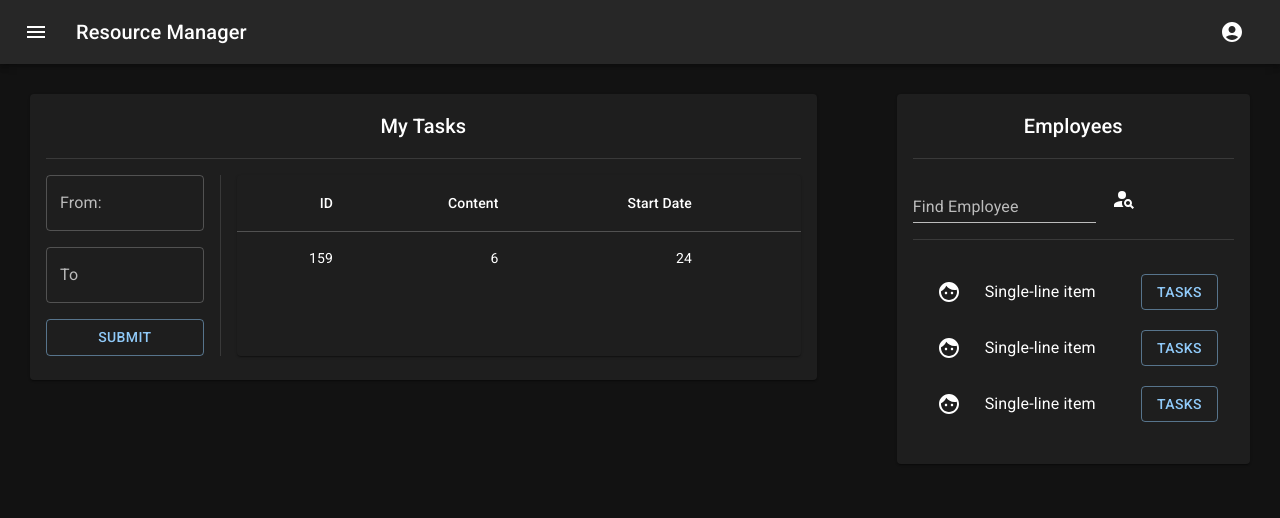
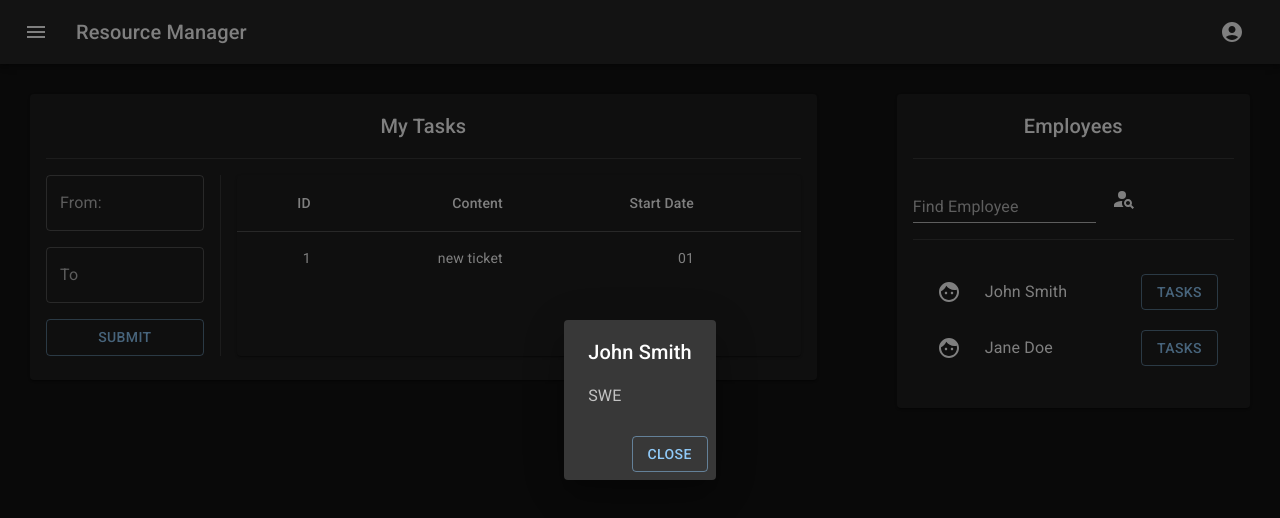
Before and after one commit to dexterwilliams96/Demo, a React (Create React App) app in the folder demo-frontend/: page / in a window 1280 px wide. Both pictures are taken after a click on the button 948 px from the left and 292 px from the top of the page. Shown: the top 518 px of the page. Built offline with nearby package versions, Linux system fonts and the light colour scheme.

Commit message:
Added profile dialog

```diff
--- a/demo-frontend/src/App.js
+++ b/demo-frontend/src/App.js
@@ -12,12 +12,32 @@ import TaskTable from "./TaskTable";
 import TeamList from "./TeamList";
 import Stack from "@mui/material/Stack";
 import Typography from "@mui/material/Typography";
+import ProfileDialog from "./ProfileDialog"
+
 
 function App() {
   const [drawOpen, setDrawOpen] = React.useState(true);
+  const [open, setOpen] = React.useState(false);
+  const [tasks, setTasks] = React.useState([{id: "1", content: "new ticket", startDate: "01", endDate: "02"}]);
+  const [employees, setEmployees] = React.useState([{name:"John Smith", bio:"SWE"}, {name:"Jane Doe", bio:"SWE"}]);
+  const [text, setText] = React.useState("")
+  const [title, setTitle] = React.useState("")
+
+  const handleClickOpen = () => {
+    setOpen(true);
+  };
+
+  const handleClose = () => {
+    setOpen(false);
+  };
 
   const handleDrawerChange = () => {
     setDrawOpen(!drawOpen);
+  };
+
+  const handleTextChange = (text, title) => {
+    setText(text);
+    setTitle(title);
   };
 
   const items = ["Home", "Settings"];
@@ -33,6 +53,12 @@ function App() {
         />
       </Box>
       <div className="App" style={{ padding: 30 }}>
+        <ProfileDialog
+          open={open}
+          handleClose={handleClose}
+          text={text}
+          title={title}
+        />
         <Box sx={{ flexGrow: 1 }}>
           <Grid container spacing={10} justify="center">
             <Grid item xs={8}>
@@ -54,7 +80,7 @@ function App() {
                       divider={<Divider orientation="vertical" flexItem />}
                     >
                       <DateToFromPicker />
-                      <TaskTable />
+                      <TaskTable tasks={tasks}/>
                     </Stack>
                   </Stack>
                 </CardContent>
@@ -63,7 +89,7 @@ function App() {
             <Grid item xs={4}>
               <Card>
                 <CardContent>
-                  <TeamList />
+                  <TeamList handleProfile={handleClickOpen} handleBio={handleTextChange} employees={employees}/>
                 </CardContent>
               </Card>
             </Grid>
--- /dev/null
+++ b/demo-frontend/src/Profile.js
@@ -0,0 +1,23 @@
+import ListItem from "@mui/material/ListItem";
+import ListItemAvatar from "@mui/material/ListItemAvatar";
+import ListItemText from "@mui/material/ListItemText";
+import IconButton from '@mui/material/IconButton';
+import FaceIcon from "@mui/icons-material/Face";
+import Button from '@mui/material/Button';
+
+export default function Profile({ handleBio, handleProfile, employee }) {
+
+return (
+            <ListItem>
+            <ListItemAvatar>
+              <IconButton aria-label="profile" onClick={() => {
+    handleBio(employee.bio, employee.name);handleProfile();
+  }}>
+                <FaceIcon />
+              </IconButton>
+            </ListItemAvatar>
+            <ListItemText primary={employee.name} secondary={null} />
+            <Button variant="outlined">Tasks</Button>
+          </ListItem>
+          );
+}
--- /dev/null
+++ b/demo-frontend/src/ProfileDialog.js
@@ -0,0 +1,39 @@
+import Button from '@mui/material/Button';
+import Dialog from '@mui/material/Dialog';
+import DialogActions from '@mui/material/DialogActions';
+import DialogContent from '@mui/material/DialogContent';
+import DialogContentText from '@mui/material/DialogContentText';
+import DialogTitle from '@mui/material/DialogTitle';
+import * as React from "react";
+import { useEffect } from "react";
+
+export default function ProfileDialog({ open, handleClose, text, title }) {
+const [bio, setBio] = React.useState("");
+const [header, setHeader] = React.useState("");
+
+useEffect(() => {
+    setBio(text);
+  }, [text]);
+
+  useEffect(() => {
+    setHeader(title);
+  }, [title]);
+
+return(
+     <Dialog
+        open={open}
+        keepMounted
+        onClose={handleClose}
+        aria-describedby="profile-dialog"
+      >
+        <DialogTitle>{header}</DialogTitle>
+        <DialogContent>
+          <DialogContentText id="profile-dialog-description">
+            {bio}
+          </DialogContentText>
+        </DialogContent>
+        <DialogActions>
+          <Button variant="outlined" onClick={handleClose}>Close</Button>
+        </DialogActions>
+      </Dialog>);
+      }
--- a/demo-frontend/src/TaskTable.js
+++ b/demo-frontend/src/TaskTable.js
@@ -7,15 +7,7 @@ import TableHead from '@mui/material/TableHead';
 import TableRow from '@mui/material/TableRow';
 import Paper from '@mui/material/Paper';
 
-function createData(id, content, startDate, endDate) {
-  return { id, content, startDate, endDate };
-}
-
-const rows = [
-  createData(159, 6.0, 24, 4.0)
-];
-
-export default function TaskTable() {
+export default function TaskTable({ tasks }) {
   return (
     <TableContainer component={Paper}>
       <Table sx={{ minWidth: 650 }} aria-label="simple table">
@@ -28,7 +20,7 @@ export default function TaskTable() {
           </TableRow>
         </TableHead>
         <TableBody>
-          {rows.map((row) => (
+          {tasks.map((row) => (
             <TableRow
               key={row.name}
               sx={{ '&:last-child td, &:last-child th': { border: 0 } }}
--- a/demo-frontend/src/TeamList.js
+++ b/demo-frontend/src/TeamList.js
@@ -1,27 +1,14 @@
 import List from "@mui/material/List";
-import ListItem from "@mui/material/ListItem";
-import ListItemAvatar from "@mui/material/ListItemAvatar";
-import ListItemText from "@mui/material/ListItemText";
 import Typography from "@mui/material/Typography";
-import Avatar from "@mui/material/Avatar";
-import FaceIcon from "@mui/icons-material/Face";
 import * as React from "react";
 import Stack from "@mui/material/Stack";
 import Divider from "@mui/material/Divider";
-import Button from '@mui/material/Button';
 import TextField from '@mui/material/TextField';
 import PersonSearchIcon from '@mui/icons-material/PersonSearch';
 import IconButton from '@mui/material/IconButton';
+import Profile from "./Profile"
 
-function generate(element) {
-  return [0, 1, 2].map((value) =>
-    React.cloneElement(element, {
-      key: value,
-    })
-  );
-}
-
-export default function TeamList() {
+export default function TeamList({ handleProfile, handleBio, employees }) {
   return (
     <Stack spacing={2} divider={<Divider orientation="horizontal" flexItem />}>
       <Typography sx={{ mt: 4, mb: 2 }} variant="h6">
@@ -34,17 +21,11 @@ export default function TeamList() {
           </IconButton>
       </Stack>
       <List>
-        {generate(
-          <ListItem>
-            <ListItemAvatar>
-              <IconButton aria-label="profile">
-                <FaceIcon />
-              </IconButton>
-            </ListItemAvatar>
-            <ListItemText primary="Single-line item" secondary={null} />
-            <Button variant="outlined">Tasks</Button>
-          </ListItem>
-        )}
+      {employees.map(employee => {
+          return (
+            <Profile handleProfile={handleProfile} handleBio={handleBio} employee={employee}/>
+          );
+        })}
       </List>
     </Stack>
   );
```
